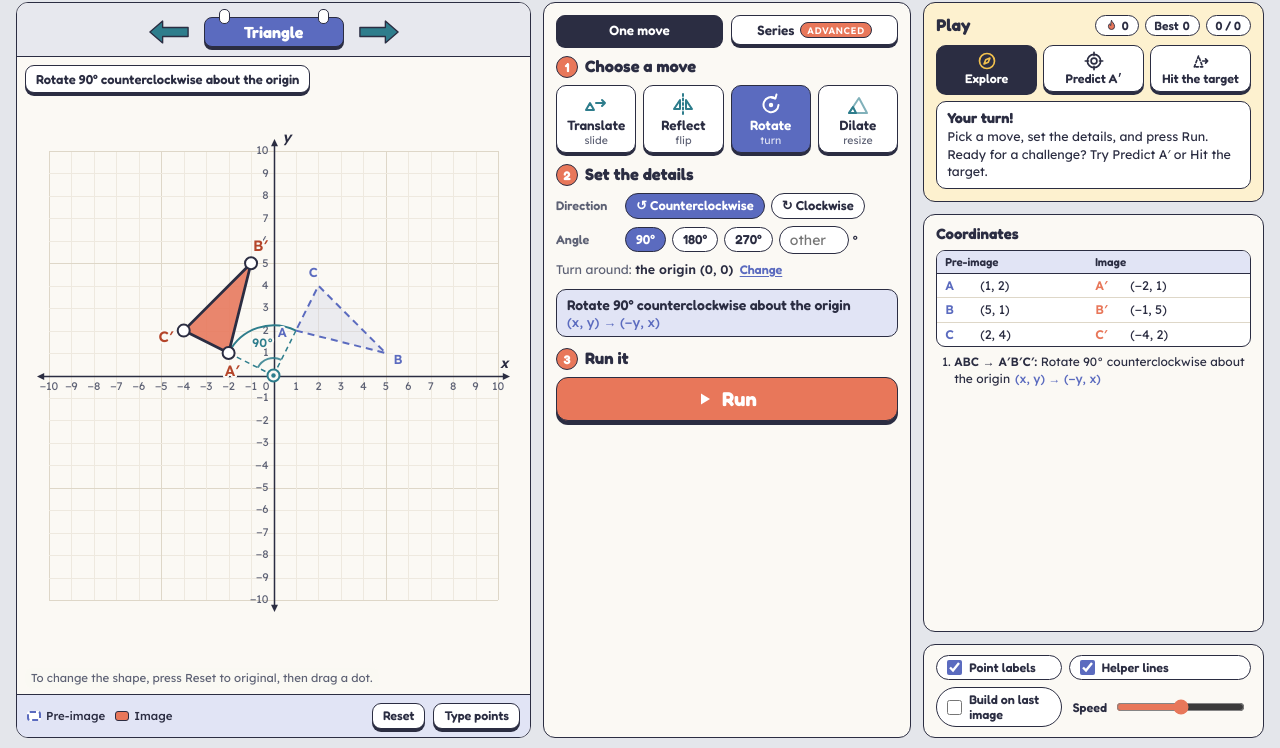
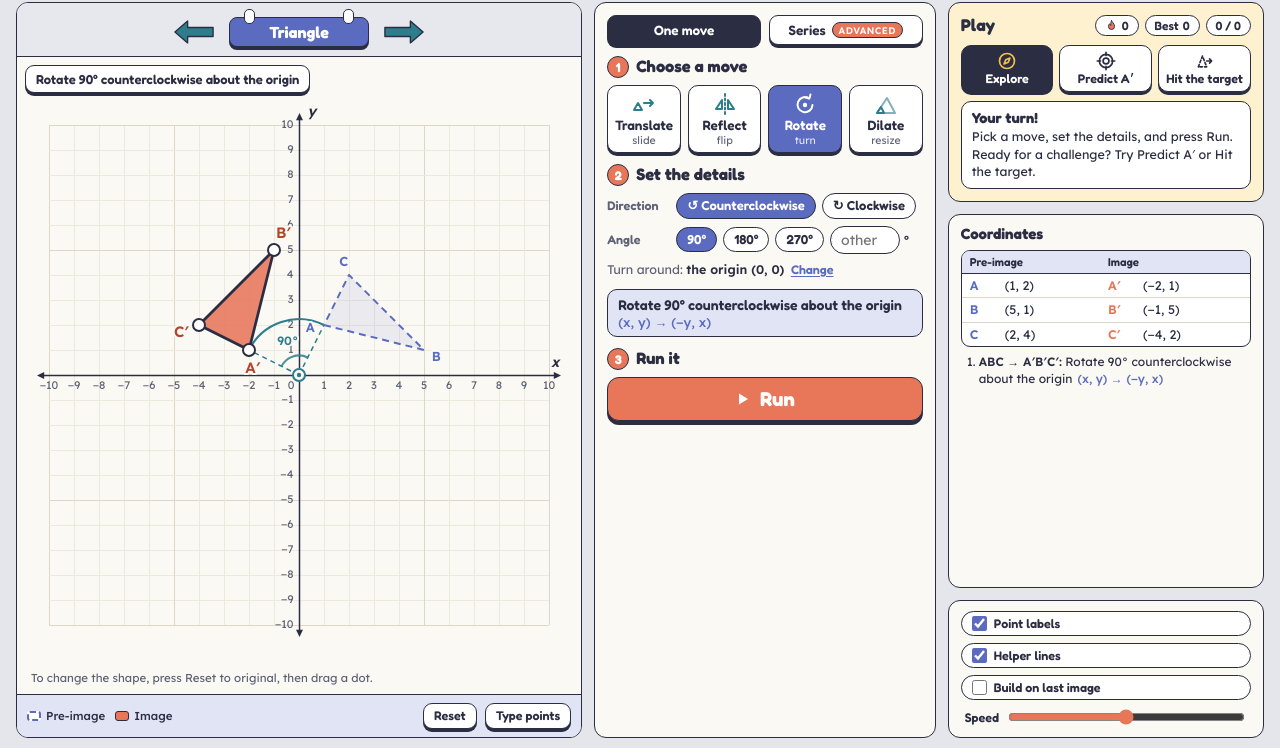
Before and after one commit to AubreyLoftus/Simulators, a plain HTML site: page transformation-lab.html in a window 1280 px wide. Shown: the part 52-800 px from the top of the page. Drawn offline with Linux system fonts and the light colour scheme.

Commit message:
Update transformation-lab.html

```diff
--- a/transformation-lab.html
+++ b/transformation-lab.html
@@ -54,7 +54,9 @@ button:focus-visible,input:focus-visible{outline:3px solid var(--aid);outline-of
 @media (min-width:1100px) and (min-height:540px){
   html,body{height:100%;overflow:hidden}
   .app{height:100%}
-  .layout{flex:1;min-height:0;--side:min(calc(100dvh - 172px),40vw);grid-template-columns:calc(var(--side) + 3px) minmax(0,1.08fr) minmax(0,1fr);align-items:stretch}
+  .layout{flex:1;min-height:0;align-items:stretch;
+    grid-template-columns:minmax(0,1.15fr) minmax(0,1fr) minmax(0,.95fr);
+    grid-template-columns:calc(min(100vh - 172px, 44vw) + 3px) minmax(0,1.08fr) minmax(0,1fr)}
   .col{min-height:0}
   .col3{grid-column:auto;display:flex;align-items:stretch}
   .board{height:100%}
@@ -77,7 +79,7 @@ button:focus-visible,input:focus-visible{outline:3px solid var(--aid);outline-of
 canvas{display:block;flex:none;max-width:100%;max-height:100%;background:var(--panel)}
 .now{position:absolute;top:8px;left:8px;max-width:calc(100% - 16px);padding:5px 10px;border-radius:9px;background:var(--white);border:1.5px solid var(--ink);box-shadow:0 3px 0 var(--ink);font:600 13px var(--display);pointer-events:none}
 .now .k{color:var(--img-ink);margin-right:6px}
-.draghint{position:absolute;left:8px;bottom:6px;margin:0;font-size:11.5px;color:var(--muted);background:color-mix(in srgb,var(--panel) 85%,transparent);padding:2px 6px;border-radius:6px;pointer-events:none}
+.draghint{position:absolute;left:8px;bottom:6px;margin:0;font-size:11.5px;color:var(--muted);background:rgba(251,249,244,.85);padding:2px 6px;border-radius:6px;pointer-events:none}
 .prompt{position:absolute;left:50%;bottom:12px;transform:translateX(-50%);background:var(--img);color:var(--white);border:1.5px solid var(--ink);box-shadow:0 3px 0 var(--ink);border-radius:999px;padding:7px 16px;font:700 15px var(--display);white-space:nowrap;pointer-events:none;animation:nudge 1.2s ease-in-out infinite}
 @keyframes nudge{50%{transform:translateX(-50%) translateY(-4px)}}
 .boardfoot{flex:none;border-top:1.5px solid var(--ink);background:var(--pre-soft);display:flex;align-items:center;justify-content:space-between;gap:8px 12px;flex-wrap:wrap;padding:8px 10px}
@@ -197,8 +199,8 @@ td .vl{font-weight:600;display:inline-block;min-width:2.8em}
 .log code{font:500 12px var(--body);color:var(--pre);margin-left:5px}
 
 /* settings */
-.settings{padding:10px 12px;display:grid;grid-template-columns:1fr 1fr;gap:7px;flex:none}
-.pillcheck{border:1.5px solid var(--ink);border-radius:999px;background:var(--white);padding:4px 10px;display:flex;align-items:center;gap:7px;font:600 12.5px var(--display);cursor:pointer;min-width:0}
+.settings{padding:10px 12px;display:grid;grid-template-columns:repeat(auto-fit,minmax(150px,1fr));gap:7px;flex:none}
+.pillcheck{border:1.5px solid var(--ink);border-radius:999px;background:var(--white);padding:4px 10px;display:flex;align-items:center;gap:7px;font:600 12.5px var(--display);cursor:pointer;min-width:0;white-space:nowrap}
 .pillcheck input{width:15px;height:15px;accent-color:var(--pre);margin:0;flex:none}
 .speed{display:flex;align-items:center;gap:7px;font:600 12.5px var(--display);padding:0 4px}
 .speed input{flex:1;min-width:0;accent-color:var(--img)}
```
